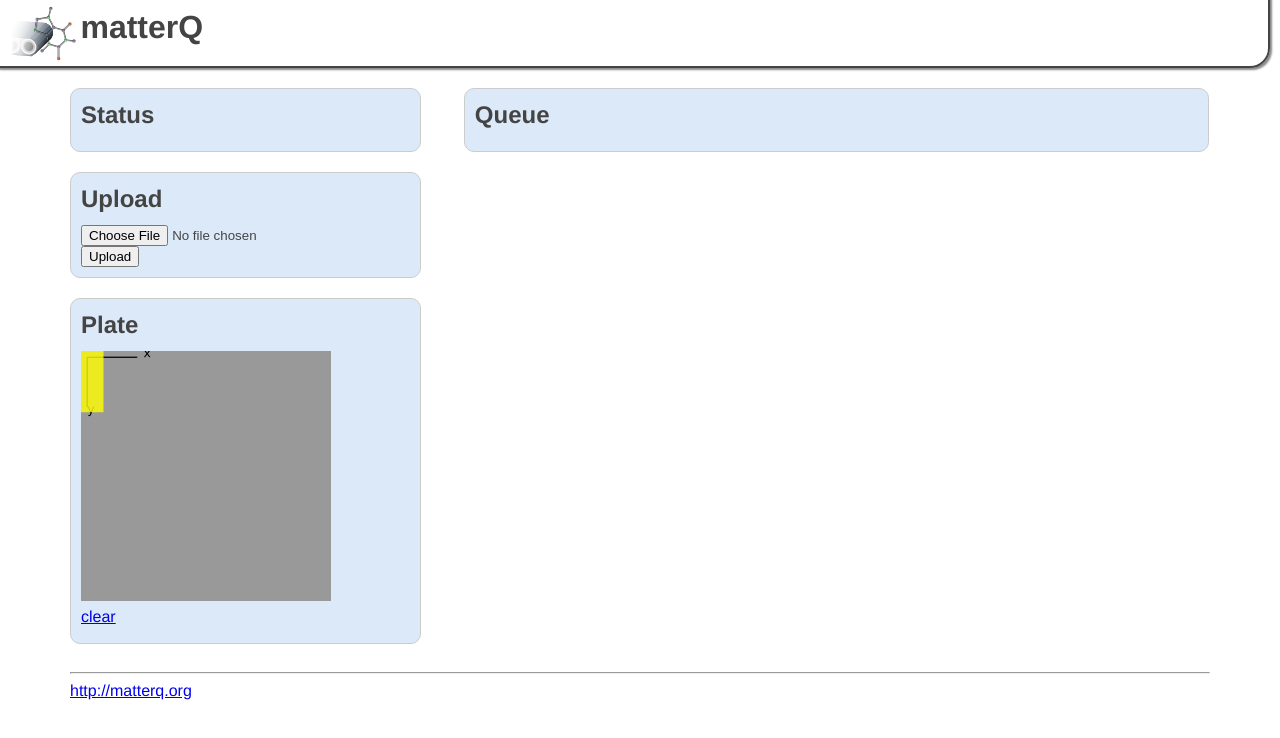
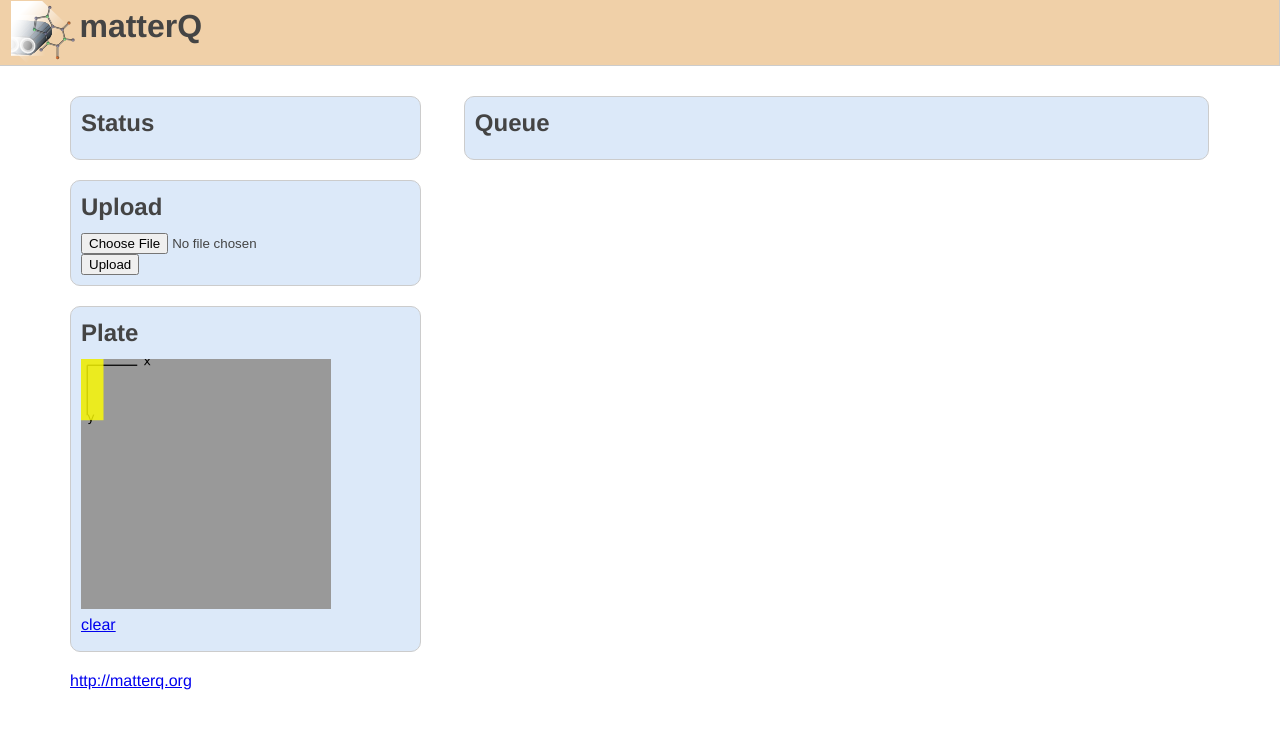
Before and after one commit to greenarrow/matterQ, a plain HTML site: page web/index.html in a window 1280 px wide. Drawn offline with Linux system fonts and the light colour scheme; no server answers; files whose address does not match are found by name.

Commit message:
Slight restyle of web interface

```diff
--- a/web/index.html
+++ b/web/index.html
@@ -56,8 +56,8 @@
 				</div>
 			<div class="row">
 				<div class="twelvecol last">
-					<hr />
 					<p><a href="http://matterq.org">http://matterq.org</a></p>
+					<br />
 				</div>
 			</div>
 		</div>
--- a/web/media/css/style.css
+++ b/web/media/css/style.css
@@ -22,15 +22,13 @@ td {
 }
 
 #header {
-    margin: -20px 10px 20px -20px;
+    margin: -20px 0px 30px -20px;
     padding-left: 30px;
     padding-top: 20px;
 
-    border: 2px solid;
-    border-radius: 20px;
-    -moz-border-radius: 20px;
-
-    box-shadow: 2px 2px 2px #888888;
+    line-height: 200%;
+    background: #f0d0a8;
+    border: 1px solid #ccc;
 }
 
 #header img {
```
